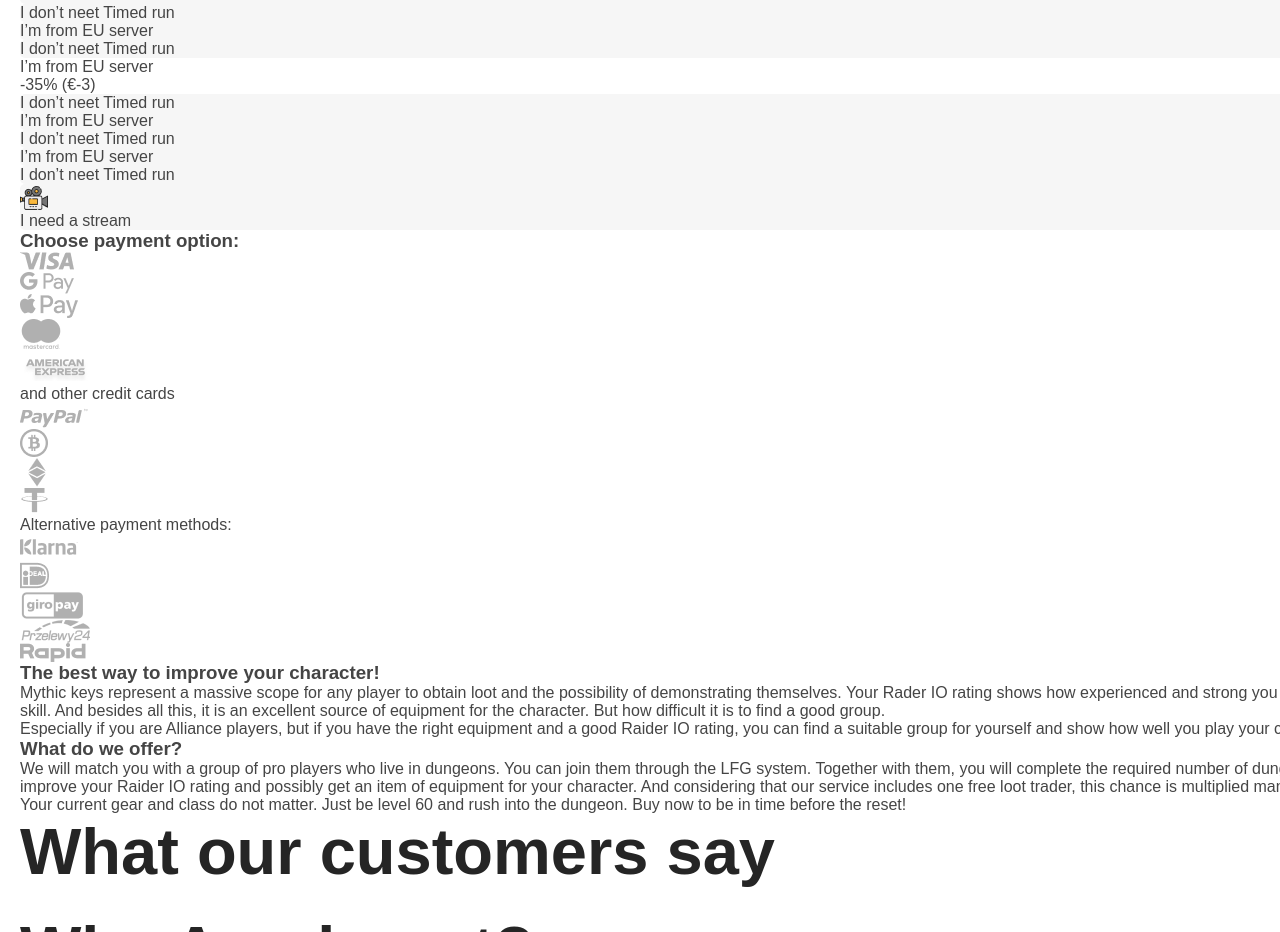
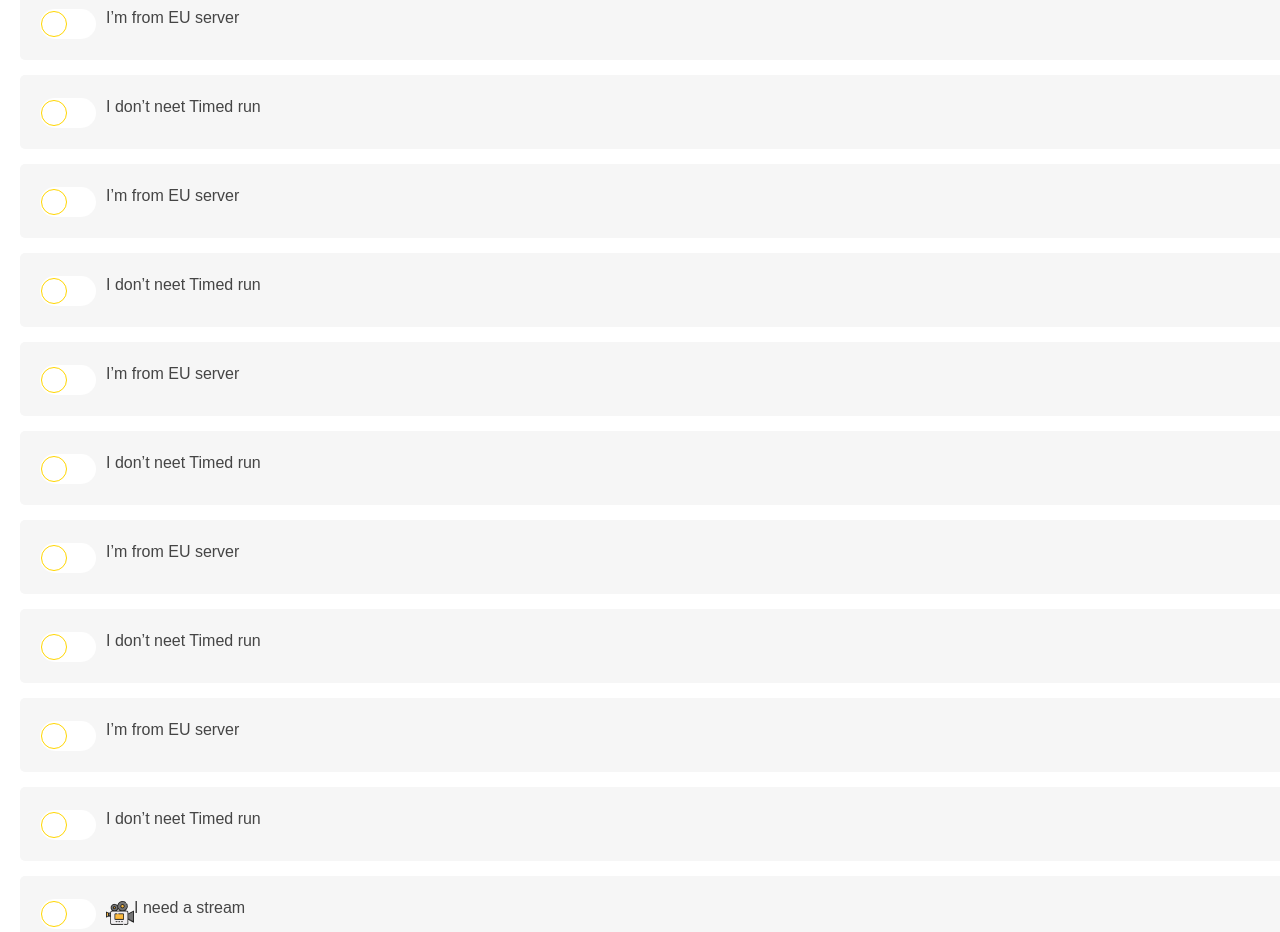
Before and after one commit to TatianaChepovaya/amoboost, a plain HTML site: page card.html in a window 1280 px wide. Shown: the part 61-993 px from the top of the page. Drawn offline with Linux system fonts and the light colour scheme; a web font is replaced by a local one.

Commit message:
checkbox

```diff
--- a/card.html
+++ b/card.html
@@ -53,51 +53,115 @@
             <h2>Options</h2>
             <ul class="list option__list">
               <li class="option__item">
+                <div class="option__item-inner">
+                  <label class="checkbox__option">
+                    <input type="checkbox" />
+                    <span class="checkbox__option-switch"></span>
+                  </label>
                   <p>I’m from EU server</p>
+                </div>
+
                 <span>-35% (€-3) </span>
               </li>
               <li class="option__item">
+                <div class="option__item-inner">
+                  <label class="checkbox__option">
+                    <input type="checkbox" />
+                    <span class="checkbox__option-switch"></span>
+                  </label>
                   <p>I don’t neet Timed run</p>
+                </div>
                 <span>- 0€ </span>
               </li>
               <li class="option__item">
+                <div class="option__item-inner">
+                  <label class="checkbox__option">
+                    <input type="checkbox" />
+                    <span class="checkbox__option-switch"></span>
+                  </label>
                   <p>I’m from EU server</p>
+                </div>
                 <span>-35% (€-3) </span>
               </li>
               <li class="option__item">
+                <div class="option__item-inner">
+                  <label class="checkbox__option">
+                    <input type="checkbox" />
+                    <span class="checkbox__option-switch"></span>
+                  </label>
                   <p>I don’t neet Timed run</p>
+                </div>
                 <span>- 0€ </span>
               </li>
-              <li>
+              <li class="option__item">
+                <div class="option__item-inner">
+                  <label class="checkbox__option">
+                    <input type="checkbox" />
+                    <span class="checkbox__option-switch"></span>
+                  </label>
                   <p>I’m from EU server</p>
+                </div>
                 <span>-35% (€-3) </span>
               </li>
               <li class="option__item">
+                <div class="option__item-inner">
+                  <label class="checkbox__option">
+                    <input type="checkbox" />
+                    <span class="checkbox__option-switch"></span>
+                  </label>
                   <p>I don’t neet Timed run</p>
+                </div>
                 <span>- 0€ </span>
               </li>
               <li class="option__item">
+                <div class="option__item-inner">
+                  <label class="checkbox__option">
+                    <input type="checkbox" />
+                    <span class="checkbox__option-switch"></span>
+                  </label>
                   <p>I’m from EU server</p>
+                </div>
                 <span>-35% (€-3) </span>
               </li>
               <li class="option__item">
+                <div class="option__item-inner">
+                  <label class="checkbox__option">
+                    <input type="checkbox" />
+                    <span class="checkbox__option-switch"></span>
+                  </label>
                   <p>I don’t neet Timed run</p>
+                </div>
                 <span>- 0€ </span>
               </li>
               <li class="option__item">
+                <div class="option__item-inner">
+                  <label class="checkbox__option">
+                    <input type="checkbox" />
+                    <span class="checkbox__option-switch"></span>
+                  </label>
                   <p>I’m from EU server</p>
+                </div>
                 <span>-35% (€-3) </span>
               </li>
               <li class="option__item">
+                <div class="option__item-inner">
+                  <label class="checkbox__option">
+                    <input type="checkbox" />
+                    <span class="checkbox__option-switch"></span>
+                  </label>
                   <p>I don’t neet Timed run</p>
+                </div>
                 <span>- 0€ </span>
               </li>
               <li class="option__item">
-                <div>
+                <div class="option__item-inner">
+                  <label class="checkbox__option">
+                    <input type="checkbox" />
+                    <span class="checkbox__option-switch"></span>
+                  </label>
                   <img src="./images/video-camera.png" alt="" />
                   <p>I need a stream</p>
                 </div>
-
                 <span>- 0€</span>
               </li>
             </ul>
@@ -240,5 +304,6 @@
       </section>
     </main>
     <footer></footer>
+    <script src="./checkbox.js"></script>
   </body>
 </html>
--- /dev/null
+++ b/checkbox.js
@@ -0,0 +1,10 @@
+$(window).keyup(function (e) {
+  var target = $('.checkbox-ios input:focus')
+  if (e.keyCode == 9 && $(target).length) {
+    $(target).parent().addClass('focused')
+  }
+})
+
+$('.checkbox-ios input').focusout(function () {
+  $(this).parent().removeClass('focused')
+})
--- a/style.css
+++ b/style.css
@@ -1070,6 +1070,60 @@ footer {
   justify-content: space-between;
   background: #f6f6f6;
   border-radius: 5px;
+  padding: 23px 20px;
+  margin-bottom: 15px;
+}
+.option__item-inner {
+  display: flex;
+}
+.checkbox__option {
+  display: inline-block;
+  height: 28px;
+  line-height: 28px;
+  margin-right: 10px;
+  position: relative;
+  vertical-align: middle;
+  font-size: 14px;
+  user-select: none;
+}
+.checkbox__option .checkbox__option-switch {
+  position: relative;
+  display: inline-block;
+  box-sizing: border-box;
+  width: 56px;
+  height: 30px;
+  vertical-align: top;
+  background: #ffffff;
+  border-radius: 120px;
+  transition: 0.2s;
+}
+.checkbox__option .checkbox__option-switch:before {
+  content: '';
+  position: absolute;
+  top: 2px;
+  left: 1px;
+  display: inline-block;
+  width: 24px;
+  height: 24px;
+  border-radius: 50%;
+  border: 1px solid var(--accent-color);
+  background: #ffffff;
+  transition: 0.15s;
+}
+.checkbox__option input[type='checkbox'] {
+  display: block;
+  width: 0;
+  height: 0;
+  position: absolute;
+  z-index: -1;
+  opacity: 0;
+}
+
+.checkbox__option input[type='checkbox']:checked + .checkbox__option-switch:before {
+  background-color: var(--accent-color);
+}
+.checkbox__option input[type='checkbox']:checked + .checkbox__option-switch:before {
+  transform: translateX(28px);
 }
 
 /*Terms and conditions*/
```
Lines whose indentation alone changed are shown as unchanged.
